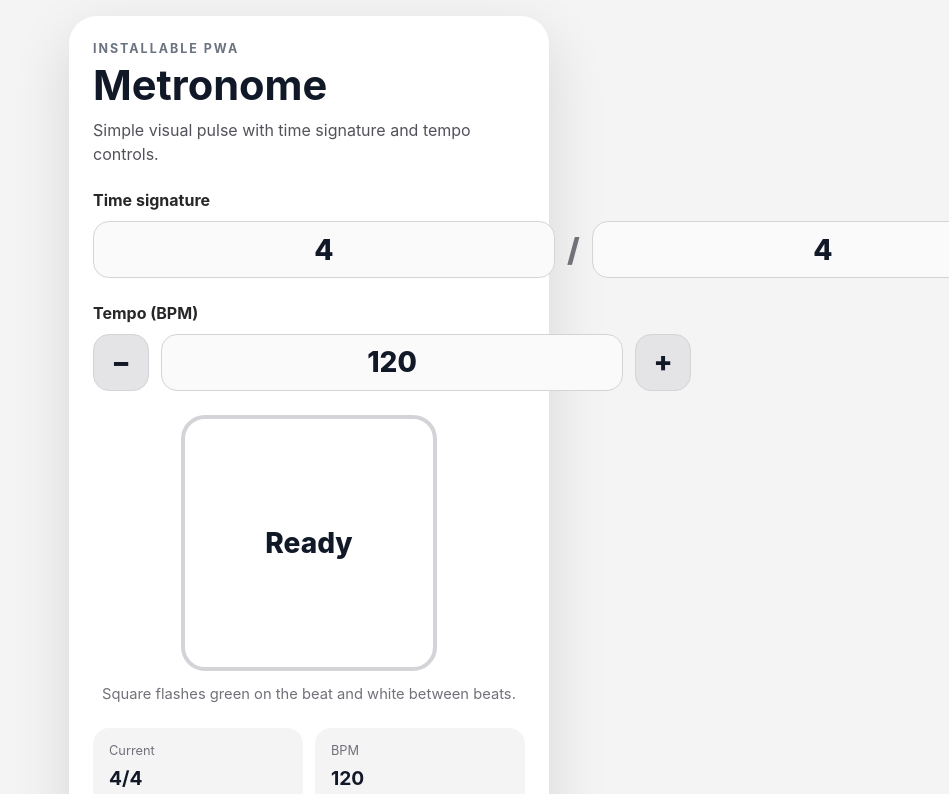
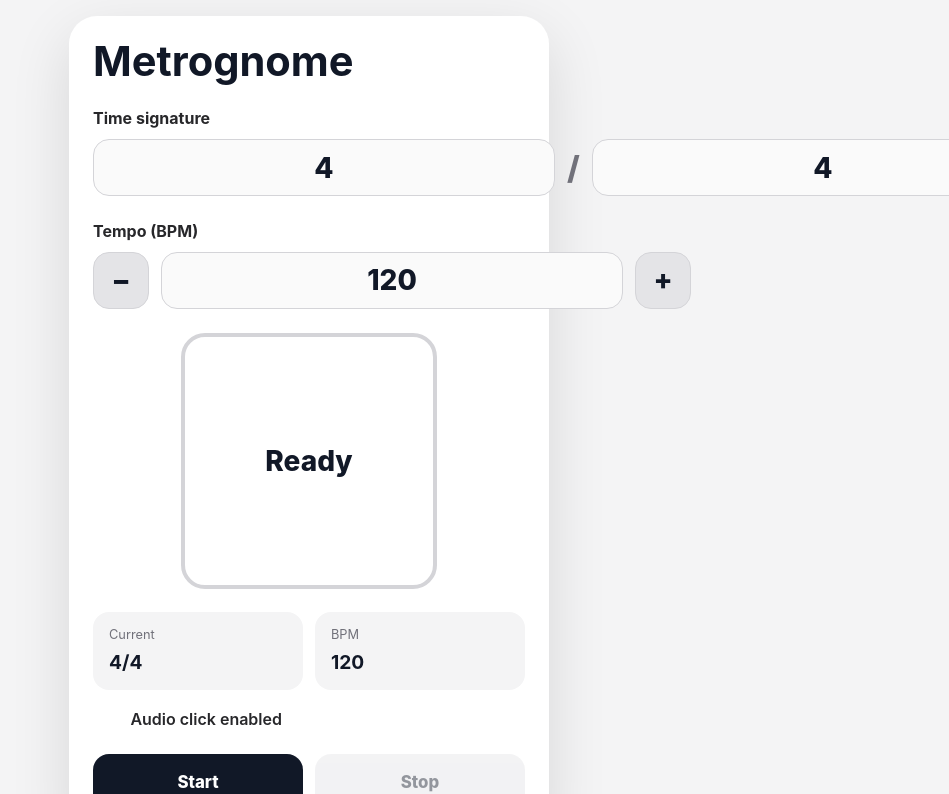
Before and after one commit to craptiger/metrognome, a React (Vite) app: page / in a window 1280 px wide. Shown: the top 794 px of the page, without its empty margins (331-1280 px from the left). Built offline with nearby package versions, Linux system fonts and the light colour scheme.

Commit message:
Update App.tsx

```diff
--- a/src/App.tsx
+++ b/src/App.tsx
@@ -62,10 +62,14 @@ function App() {
     }
 
     if (!audioContextRef.current) {
-      const AudioCtx = window.AudioContext || (window as typeof window & { webkitAudioContext?: typeof AudioContext }).webkitAudioContext;
+      const AudioCtx =
+        window.AudioContext ||
+        (window as typeof window & { webkitAudioContext?: typeof AudioContext }).webkitAudioContext;
+
       if (!AudioCtx) {
         return null;
       }
+
       audioContextRef.current = new AudioCtx();
     }
 
@@ -128,6 +132,7 @@ function App() {
       window.clearInterval(intervalRef.current);
       intervalRef.current = null;
     }
+
     if (flashTimeoutRef.current) {
       window.clearTimeout(flashTimeoutRef.current);
       flashTimeoutRef.current = null;
@@ -183,9 +188,7 @@ function App() {
     <main className="app-shell">
       <section className="card">
         <div className="title-block">
-          <p className="eyebrow">Installable PWA</p>
-          <h1>Metronome</h1>
-          <p className="subtitle">Simple visual pulse with time signature and tempo controls.</p>
+          <h1>Metrognome</h1>
         </div>
 
         <div className="control-group">
@@ -237,7 +240,6 @@ function App() {
           <div className={`pulse-box ${isFlashing ? 'flash' : ''}`}>
             <span>{isRunning ? `Beat ${beatInBar}` : 'Ready'}</span>
           </div>
-          <p className="pulse-caption">Square flashes green on the beat and white between beats.</p>
         </div>
 
         <div className="info-row">
```
